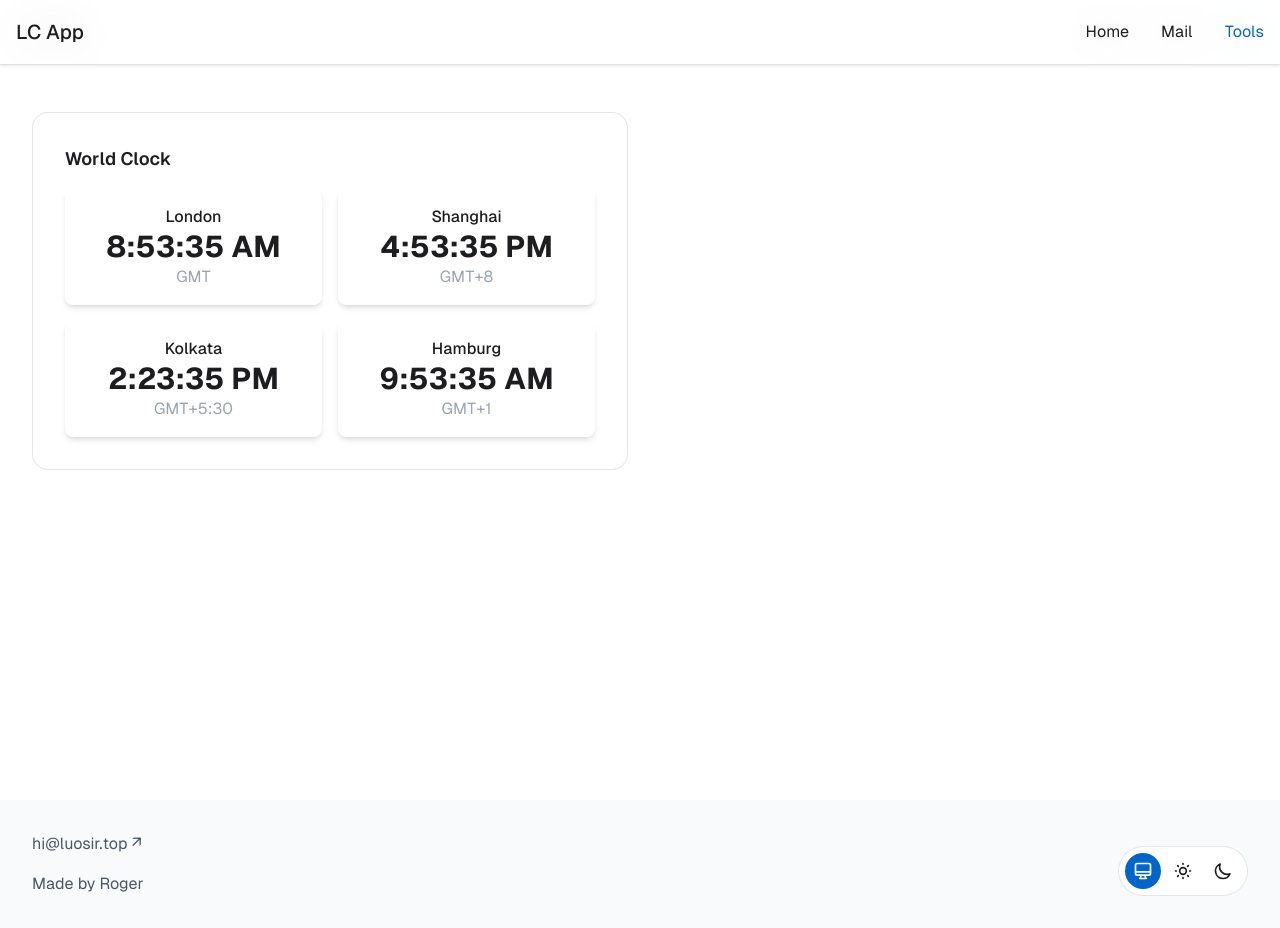
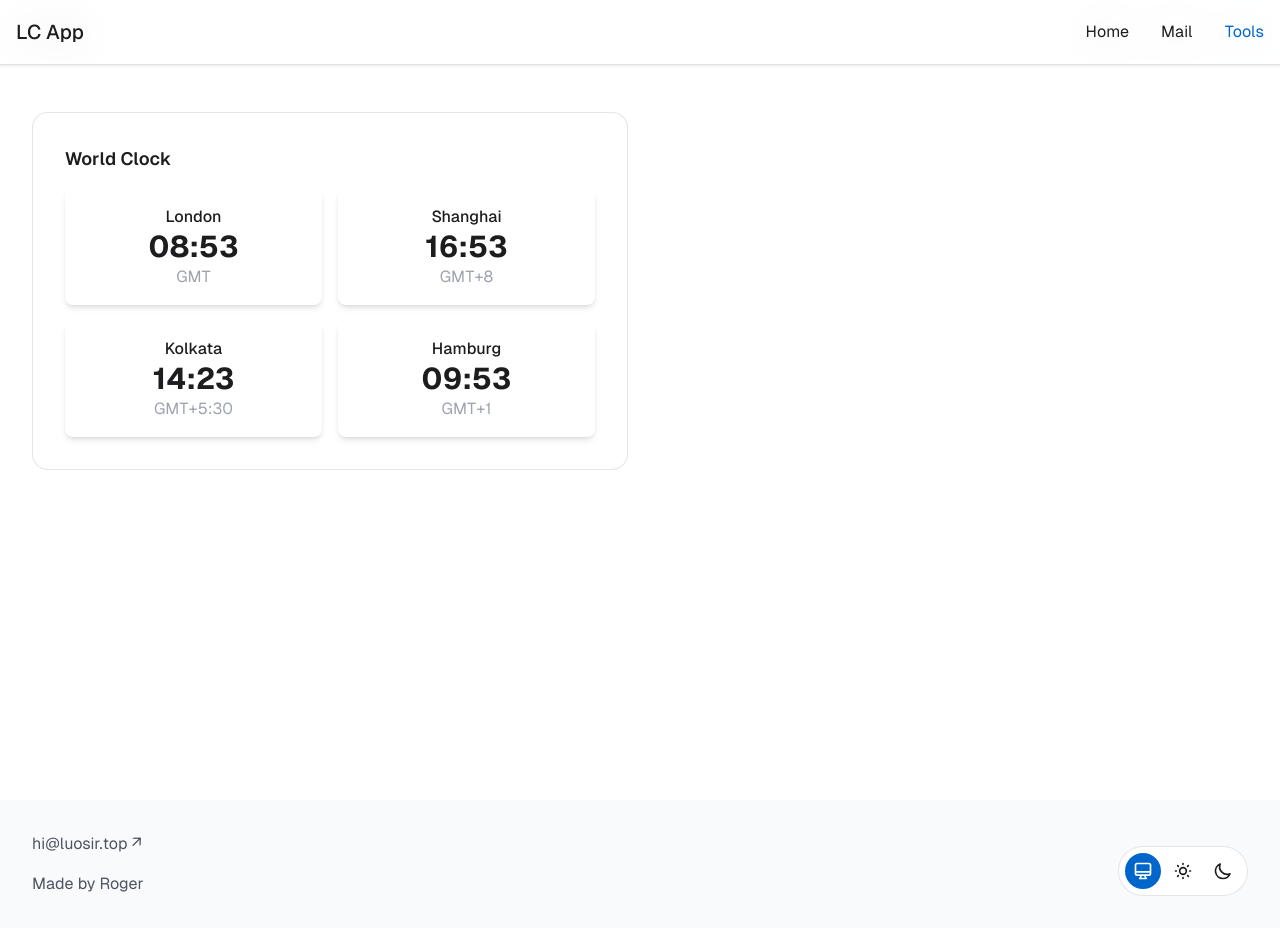
Before and after one commit to luocompany/luosir, a Next.js app: page /tools in a window 1280 px wide. Built offline with nearby package versions, Linux system fonts and the light colour scheme.

Commit message:
去除秒

```diff
--- a/app/components/WorldClock.js
+++ b/app/components/WorldClock.js
@@ -14,8 +14,13 @@ function WorldClock() {
     const updateTimes = () => {
       const newTimes = {};
       cities.forEach(city => {
-        const date = new Date().toLocaleString('en-US', { timeZone: city.timezone });
-        newTimes[city.name] = new Date(date).toLocaleTimeString();
+        const date = new Date().toLocaleTimeString('en-US', {
+          hour: '2-digit',
+          minute: '2-digit',
+          hour12: false,
+          timeZone: city.timezone
+        });
+        newTimes[city.name] = date;
       });
       setTimes(newTimes);
     };
```
